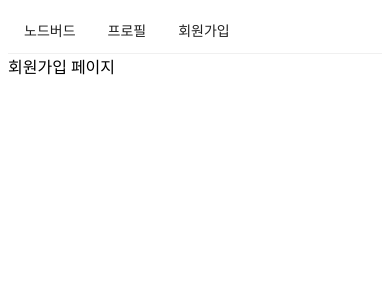
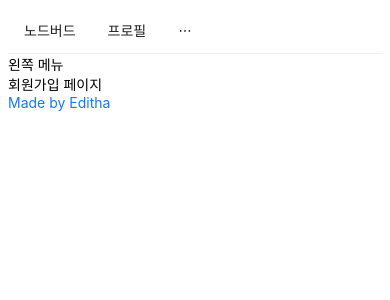
Before and after one commit to hyounji375/Nodebird, a Next.js app: page /signup in a window 390 px wide. Shown: the top 300 px of the page. Built offline with nearby package versions, Linux system fonts and the light colour scheme.

Commit message:
반응형 그리드 추가

```diff
--- a/components/AppLayout.js
+++ b/components/AppLayout.js
@@ -1,6 +1,6 @@
 import propTypes from "prop-types";
 import Link from "next/link";
-import { Menu } from "antd";
+import { Menu, Input, Row, Col } from "antd";
 
 const AppLayout = ({ children }) => {
   return (
@@ -17,12 +17,31 @@
           </Link>
         </Menu.Item>
         <Menu.Item>
+          <Input.Search enterButton style={{ verticalAlign: "middle" }} />
           <Link href="/signup">
             <a>회원가입</a>
           </Link>
         </Menu.Item>
       </Menu>
-      {children}
+      <Row gutter={8}>
+        {/* gutter : 컬럼 사이에 간격을 주는 것 */}
+        <Col xs={24} md={6}>
+          왼쪽 메뉴
+        </Col>
+        <Col xs={24} md={12}>
+          {children}
+        </Col>
+        <Col xs={24} md={6}>
+          <a
+            href="https://github.com/hyounji375"
+            target="_blank"
+            rel="noreferrer noopener"
+          >
+            {/* target="_blank"로 새 창에서 띄우면 보안 위협이 있어서 보통 rel="noreferrer noopener"을 적어줌. */}
+            Made by Editha
+          </a>
+        </Col>
+      </Row>
     </div>
   );
 };
```
Also changed, not shown: 1 other file (tests, documents, lock files or other folders).
